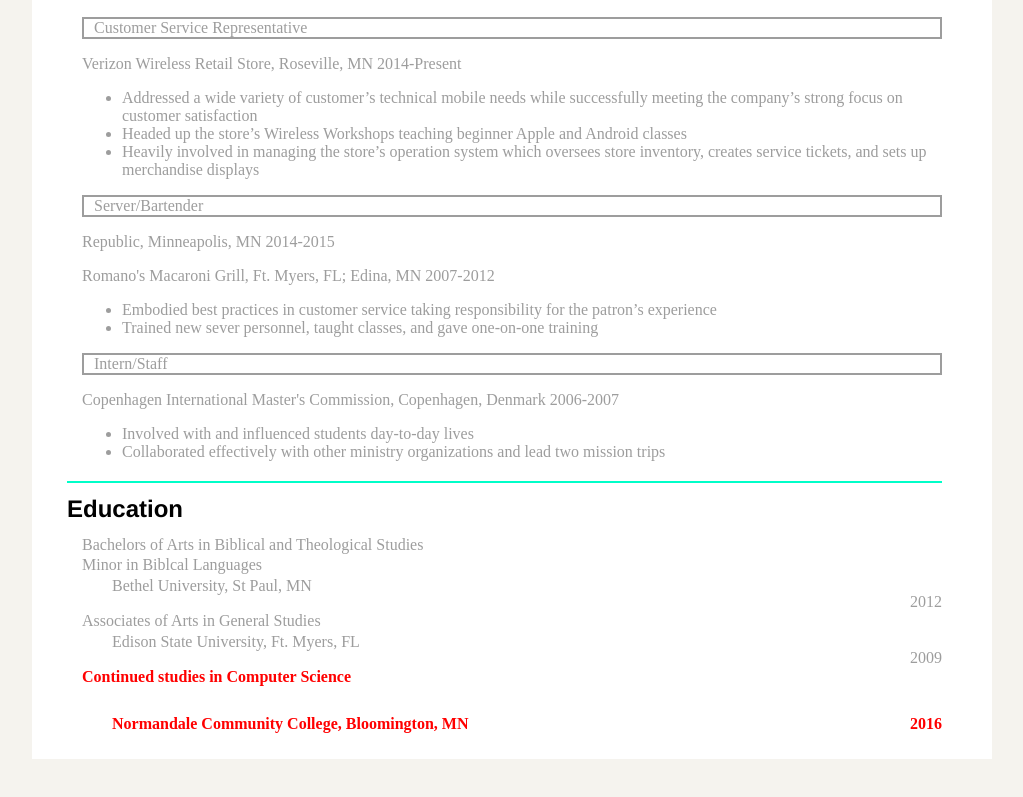
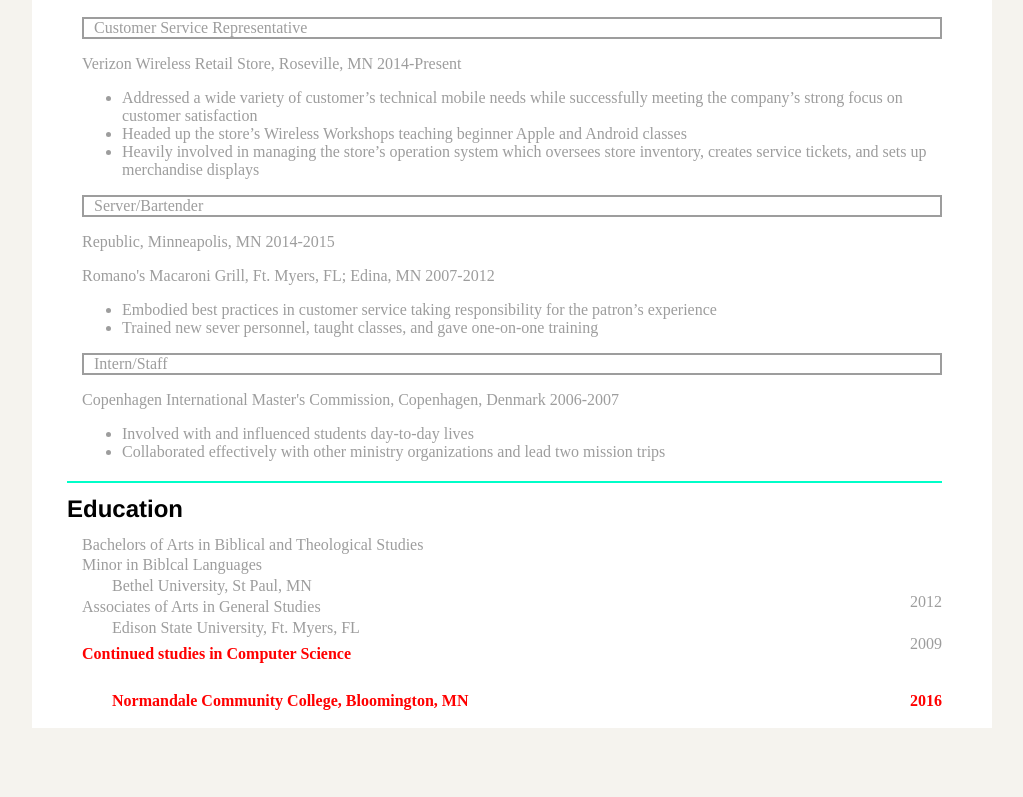
Before and after one commit to jamesericson/jamesericson.github.io, a plain HTML site: page index.html in a window 1280 px wide. Shown: the part 500-1297 px from the top of the page, without its empty margins (128-1151 px from the left). Drawn offline with Linux system fonts and the light colour scheme.

Commit message:
removed margin bottom from education

```diff
--- a/style.css
+++ b/style.css
@@ -60,7 +60,7 @@ body {
 
 .education {
   line-height: 0.3;
-  margin-bottom: 30px;
+  /*margin-bottom: 30px;*/
 }
 
 .edu_location{
```
